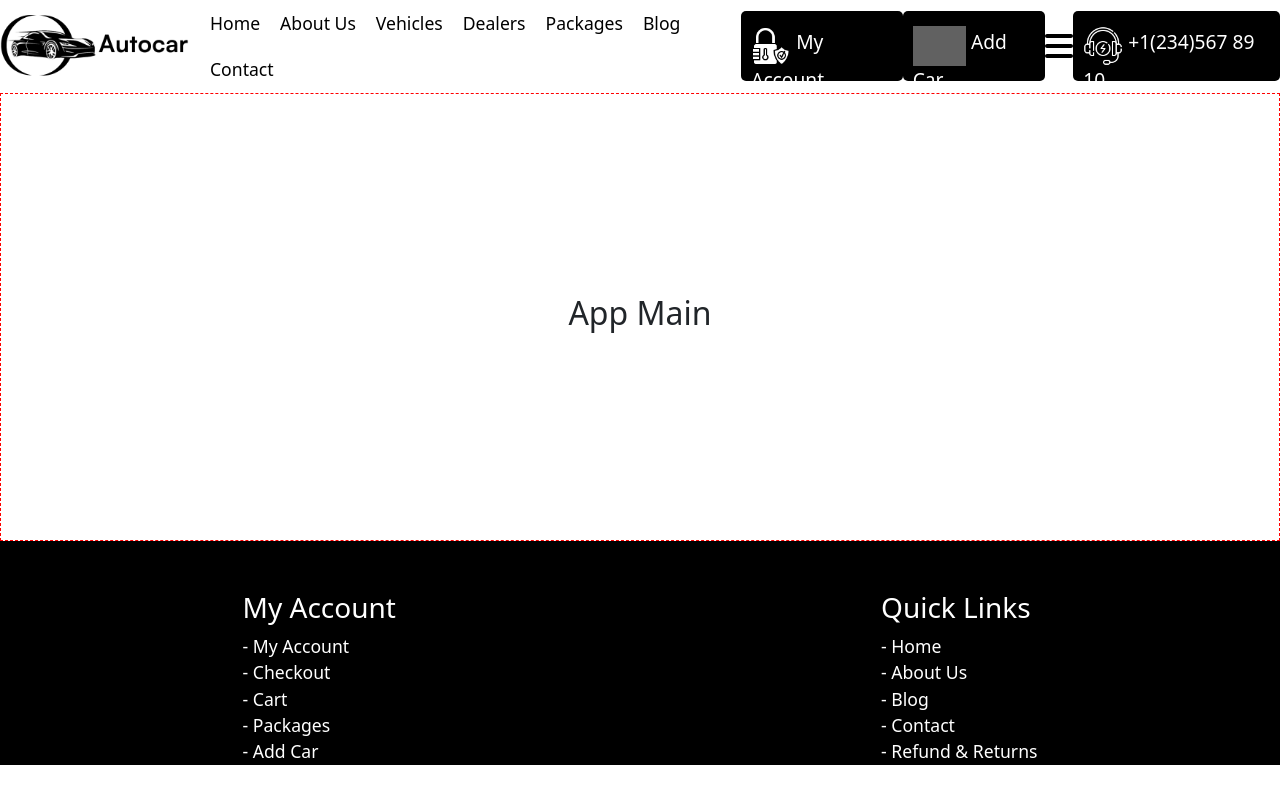
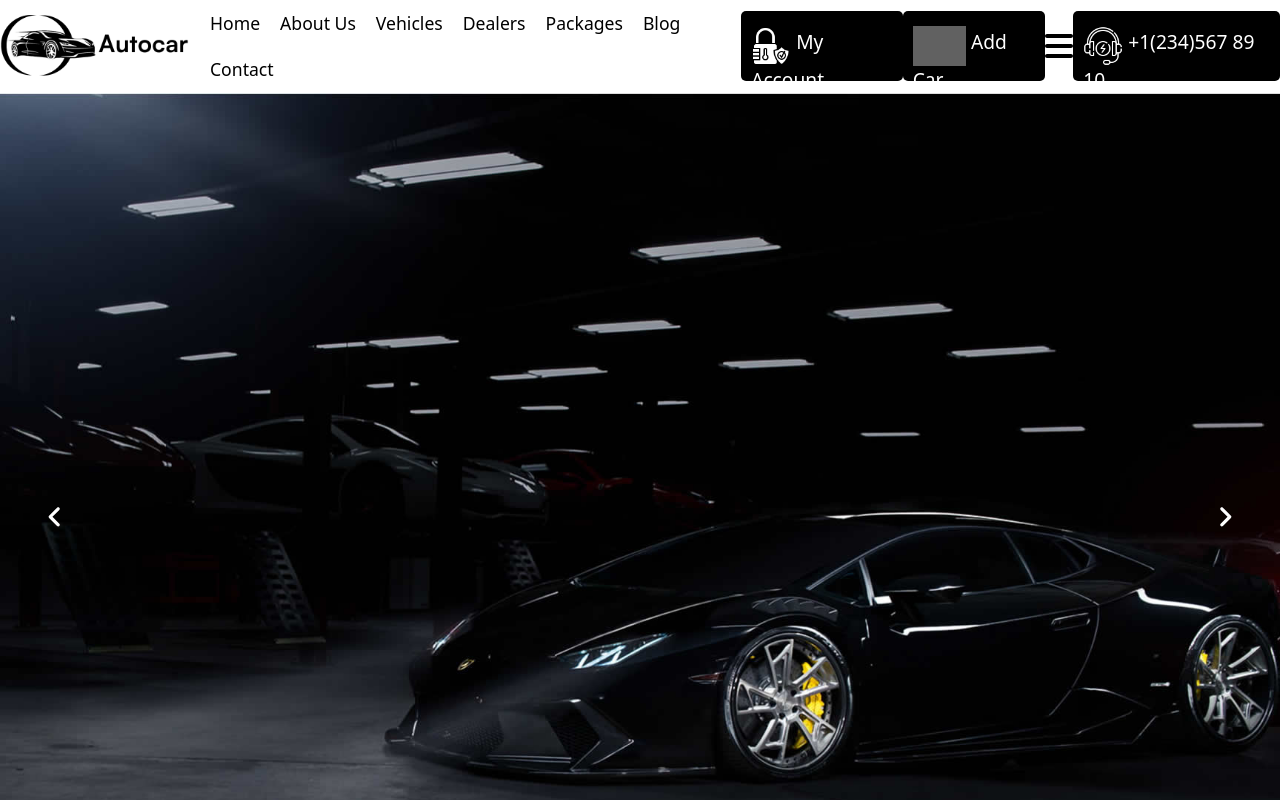
Before and after one commit to lorenzodisanto/proj-html-vuejs, a Vue app: page / in a window 1280 px wide. Shown: the top 800 px of the page. Built offline with nearby package versions, Linux system fonts and the light colour scheme; grey boxes are pictures that could not be loaded.

Commit message:
feat: add AppHero slider

```diff
--- a/src/components/AppHeader.vue
+++ b/src/components/AppHeader.vue
@@ -46,7 +46,9 @@ header {
   display: flex;
   justify-content: center;
   align-items: center;
-
+  position: sticky;
+  top: 0;
+  z-index: 1;
   .container-header {
     display: flex;
     justify-content: space-between;
--- a/src/components/AppMain.vue
+++ b/src/components/AppMain.vue
@@ -1,7 +1,15 @@
-<script></script>
+<script>
+import AppHero from "./sections/AppHero.vue";
+export default {
+  data() {
+    return {};
+  },
+  components: { AppHero },
+};
+</script>
 
 <template>
-  <main><h2>App Main</h2></main>
+  <app-hero></app-hero>
 </template>
 
 <style lang="scss" scoped>
--- /dev/null
+++ b/src/components/sections/AppHero.vue
@@ -0,0 +1,97 @@
+<script>
+export default {
+  data() {
+    return {
+      activeSlide: 0,
+
+      slides: ["slider-autocar-5.jpg", "slider-autocar-6.jpg"],
+    };
+  },
+
+  methods: {
+    buildImagePath(imageName) {
+      const imageUrl = new URL(
+        "../../assets/img/" + imageName,
+        import.meta.url
+      );
+      return imageUrl.href;
+    },
+
+    nextClick() {
+      if (this.activeSlide >= this.slides.length - 1) {
+        this.activeSlide = 0;
+      } else {
+        this.activeSlide++;
+      }
+    },
+
+    prevClick() {
+      if (this.activeSlide <= 0) {
+        this.activeSlide = this.slides.length - 1;
+      } else {
+        this.activeSlide--;
+      }
+    },
+  },
+};
+</script>
+
+<template>
+  <section>
+    <div class="wrapper">
+      <div class="carousel-container">
+        <div class="slides">
+          <img :src="buildImagePath(slides[activeSlide])" alt="" />
+        </div>
+        <div class="arrow-next" @click="nextClick()">
+          <font-awesome-icon icon="fa-solid fa-angle-right" />
+        </div>
+        <div class="arrow-previous" @click="prevClick()">
+          <font-awesome-icon icon="fa-solid fa-angle-left" />
+        </div>
+      </div>
+    </div>
+  </section>
+</template>
+
+<style lang="scss" scoped>
+@use "../../styles/partials/variables" as *;
+.wrapper {
+  height: 800px;
+  display: flex;
+  justify-content: center;
+  align-items: center;
+
+  .carousel-container {
+    width: 100%;
+    position: relative;
+
+    .slides img {
+      width: 100%;
+      height: 800px;
+      object-fit: cover;
+    }
+
+    .arrow-next,
+    .arrow-previous {
+      width: 50px;
+      height: 50px;
+      line-height: 50px;
+      font-size: 1.6rem;
+      color: $white;
+      top: 50%;
+      text-align: center;
+      position: absolute;
+      cursor: pointer;
+    }
+
+    .arrow-next {
+      right: 30px;
+    }
+
+    .arrow-previous {
+      left: 30px;
+    }
+  }
+}
+</style>
--- a/src/main.js
+++ b/src/main.js
@@ -16,10 +16,21 @@ import {
   faFacebookF,
   faTwitter,
 } from "@fortawesome/free-brands-svg-icons";
-import { faBars } from "@fortawesome/free-solid-svg-icons";
+import {
+  faBars,
+  faAngleRight,
+  faAngleLeft,
+} from "@fortawesome/free-solid-svg-icons";
 
 /* add icons to the library */
-library.add(faInstagram, faFacebookF, faTwitter, faBars);
+library.add(
+  faInstagram,
+  faFacebookF,
+  faTwitter,
+  faBars,
+  faAngleRight,
+  faAngleLeft
+);
 
 const app = createApp(App);
 app.component("font-awesome-icon", FontAwesomeIcon);
```
